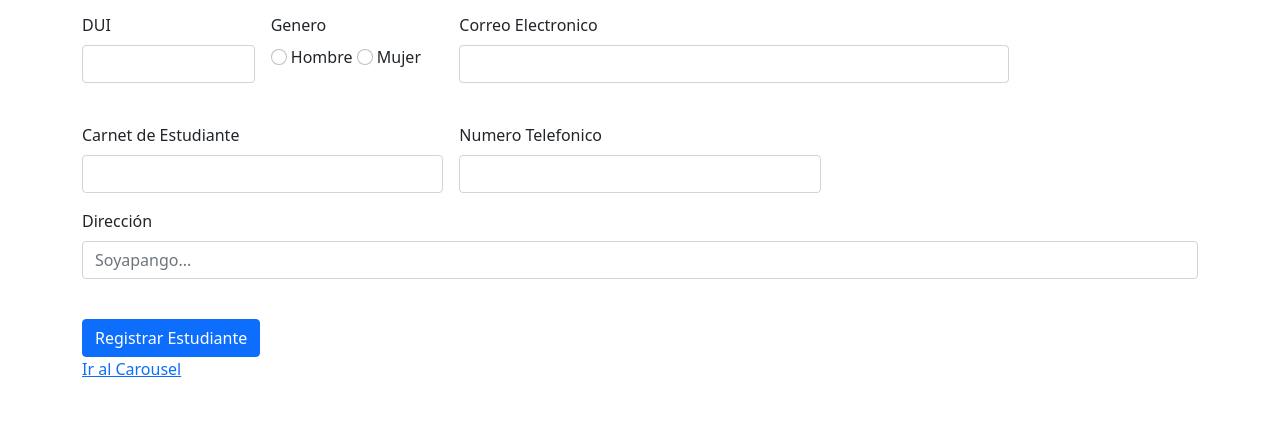
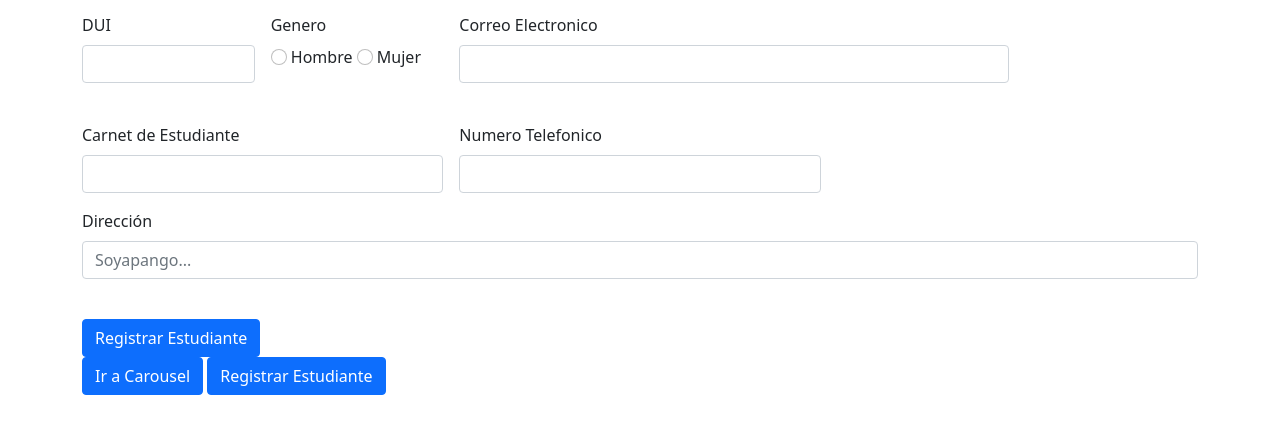
Before and after one commit to wighot/DESAFIO-II, a plain HTML site: page Formulario.html in a window 1280 px wide. Shown: the part 177-610 px from the top of the page. Drawn offline with nearby package versions, Linux system fonts and the light colour scheme.

Commit message:
Update Formulario.html

```diff
--- a/Formulario.html
+++ b/Formulario.html
@@ -55,7 +55,8 @@
         <br>
         <button type="submit" class="btn btn-primary">Registrar Estudiante</button>
         <br>
-        <a href="index.html">Ir al Carousel</a>
+        <a class="btn btn-primary" href="Carousel.html">Ir a Carousel</a>
+        <button type="submit" class="btn btn-primary">Registrar Estudiante</button>
       </div>
     </form>
   </div>
```
